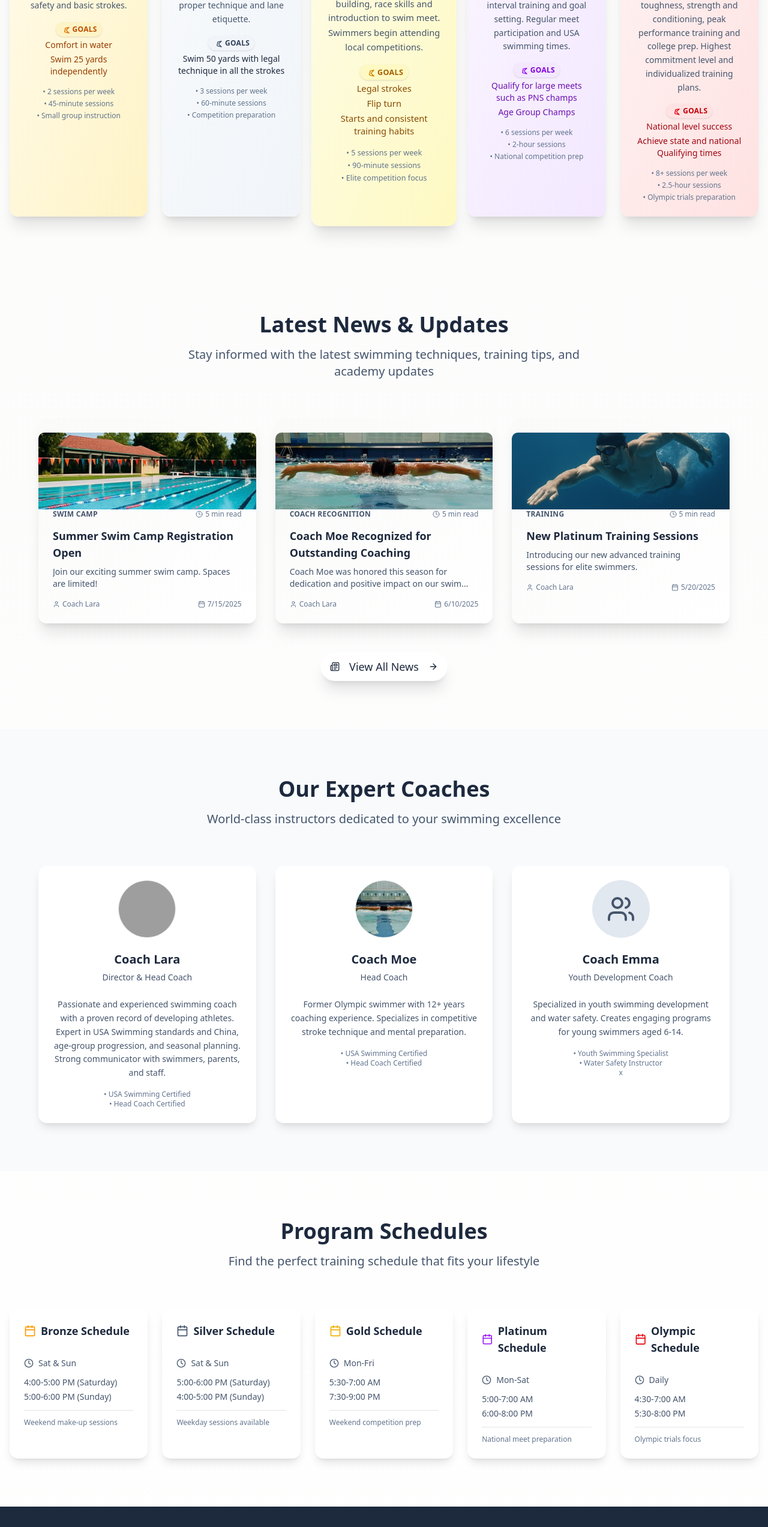
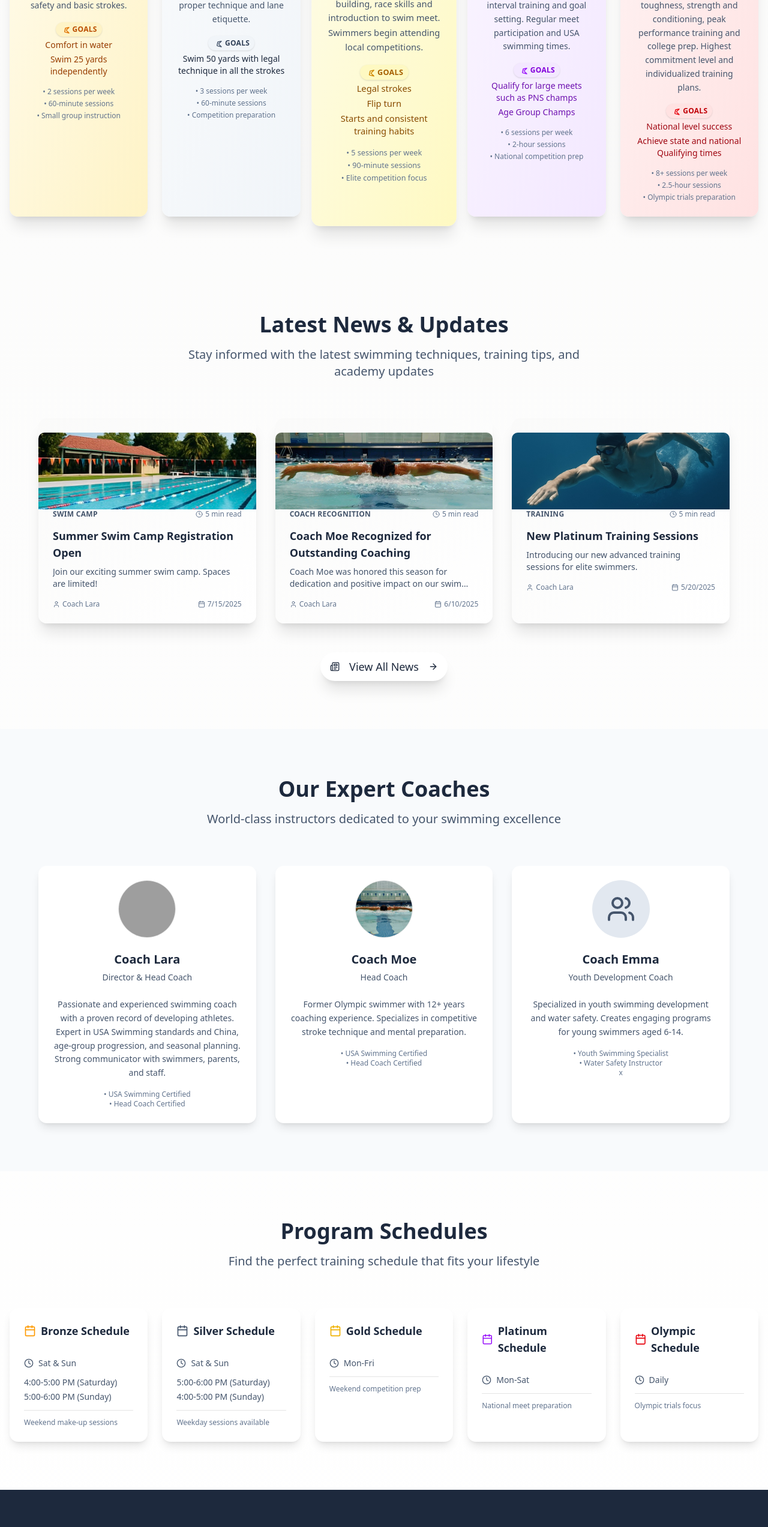
Before and after one commit to primeswim/prime-swim, a Next.js app: page / in a window 1280 px wide. Shown: the part 1128-3673 px from the top of the page at 60% size. Built offline with nearby package versions, Linux system fonts and the light colour scheme; grey boxes are pictures that could not be loaded.

Commit message:
update program schedule

```diff
--- a/src/app/page.tsx
+++ b/src/app/page.tsx
@@ -103,7 +103,7 @@ export default function Home() {
               </div>
               <div className="mt-4 space-y-1 text-xs text-slate-500">
                 <p>• 2 sessions per week</p>
-                <p>• 45-minute sessions</p>
+                <p>• 60-minute sessions</p>
                 <p>• Small group instruction</p>
               </div>
             </CardContent>
@@ -417,10 +417,6 @@ export default function Home() {
                 <Clock className="w-4 h-4 mr-2" />
                 <span className="text-sm">Mon-Fri</span>
               </div>
-              <div className="space-y-1 text-sm text-slate-600">
-                <p>5:30-7:00 AM</p>
-                <p>7:30-9:00 PM</p>
-              </div>
               <div className="pt-3 border-t">
                 <p className="text-xs text-slate-500">Weekend competition prep</p>
               </div>
@@ -439,10 +435,6 @@ export default function Home() {
                 <Clock className="w-4 h-4 mr-2" />
                 <span className="text-sm">Mon-Sat</span>
               </div>
-              <div className="space-y-1 text-sm text-slate-600">
-                <p>5:00-7:00 AM</p>
-                <p>6:00-8:00 PM</p>
-              </div>
               <div className="pt-3 border-t">
                 <p className="text-xs text-slate-500">National meet preparation</p>
               </div>
@@ -460,10 +452,6 @@ export default function Home() {
               <div className="flex items-center text-slate-600">
                 <Clock className="w-4 h-4 mr-2" />
                 <span className="text-sm">Daily</span>
-              </div>
-              <div className="space-y-1 text-sm text-slate-600">
-                <p>4:30-7:00 AM</p>
-                <p>5:30-8:00 PM</p>
               </div>
               <div className="pt-3 border-t">
                 <p className="text-xs text-slate-500">Olympic trials focus</p>
```
